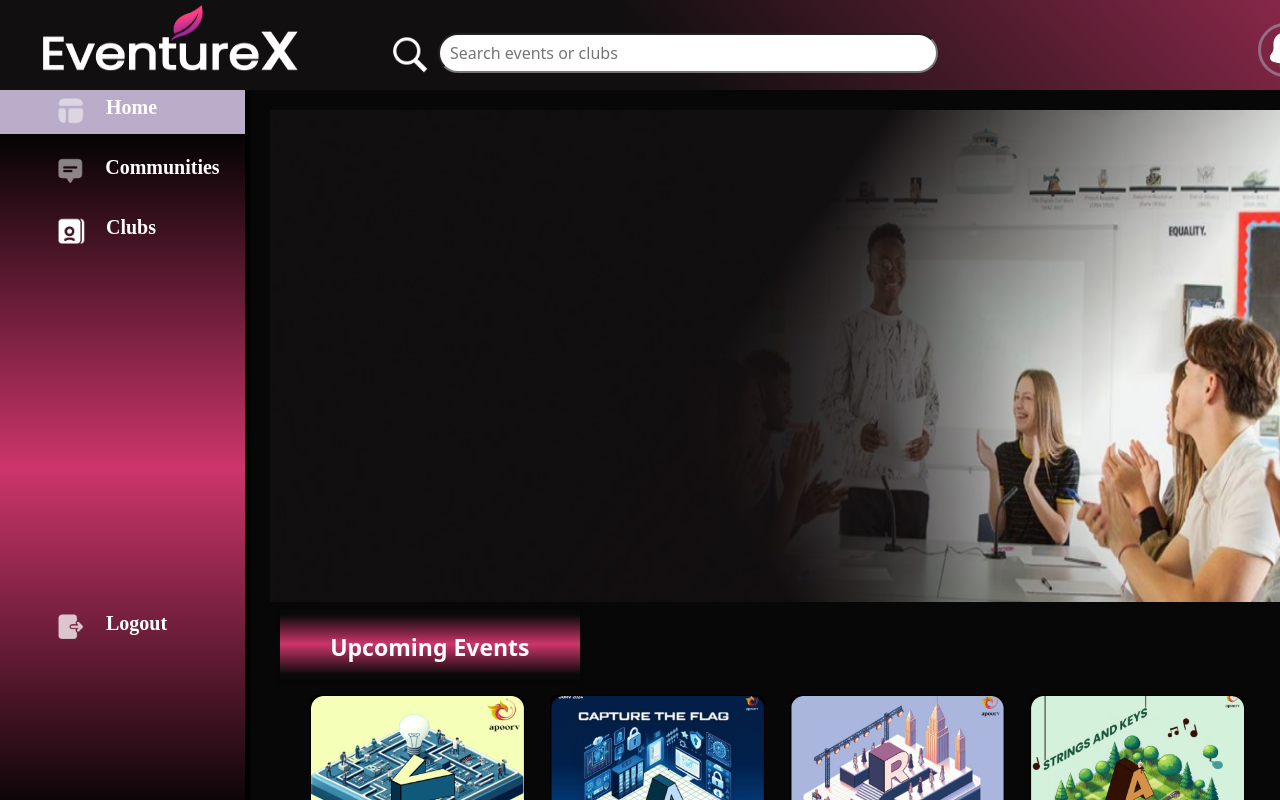
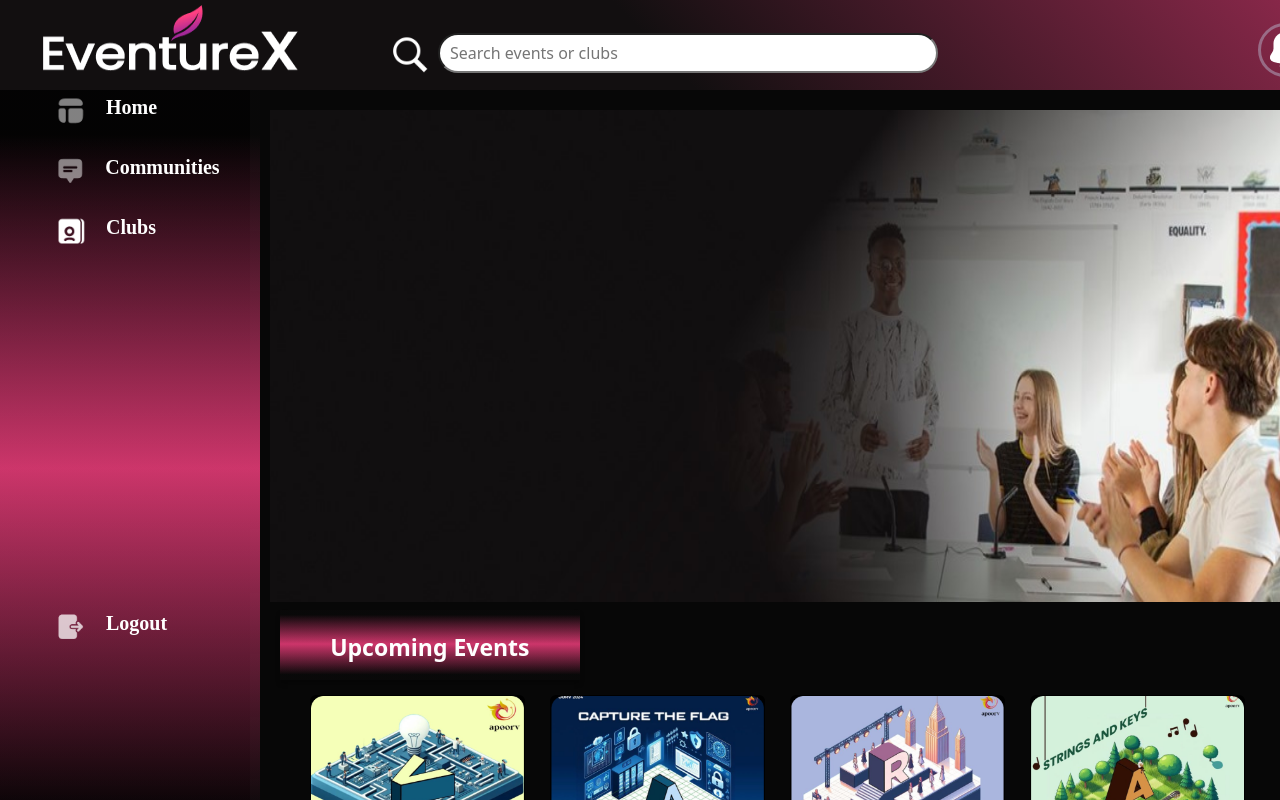
Before and after one commit to Namitsai19082005/EventureX-DBMS-Project, a React (Vite) app in the folder DBMS_Project/: page /Home in a window 1280 px wide. Shown: the top 800 px of the page. Built offline with nearby package versions, Linux system fonts and the light colour scheme.

Commit message:
Sidebar modified

```diff
--- a/DBMS_Project/src/Components/Register.jsx
+++ b/DBMS_Project/src/Components/Register.jsx
@@ -126,7 +126,7 @@ const handleEmailChange = (e) => {
           <p className={styles.register}>Register</p>
           <div className={styles.role}>
             <div className={styles.pass}>
-              <img src={student} alt="student" />
+              <img src={student} alt="student"/>
               <p>Student</p>
             </div>
             <div>
@@ -145,7 +145,7 @@ const handleEmailChange = (e) => {
               required
               value={college_email}
               onChange={handleEmailChange}
-            /><br />
+            /><br/>
             <p
               className={styles.otptext}
               style={{ color: '#FF4081', marginLeft: '150px', cursor: 'pointer' }}
--- a/DBMS_Project/src/Components/Sidebar.module.css
+++ b/DBMS_Project/src/Components/Sidebar.module.css
@@ -1,11 +1,19 @@
 .SidebarPage {
-    width: 245px;
+    width: 260px;
     height: 100vh;
     position: inherit;
     background: linear-gradient(90deg, rgba(18, 15, 16, 0.20) 0%, rgba(18, 15, 16, 0.20) 100%),
-    linear-gradient(0deg, rgba(251, 63, 129, 0.00) 7.71%, #FB3F81 51.46%, rgba(251, 63, 129, 0.00) 93.19%, #E2D4F7 93.19%);
+    linear-gradient(0deg, rgba(251, 63, 129, 0.00) 7.71%, #FB3F81 51.46%, rgba(251, 63, 129, 0.00) 93.19%);
+}
+.SidebarPage ul li {
+    transition: background-color 0.3s ease, margin-left 0.3s ease, width 0.3s ease;
 }
 
+.SidebarPage ul li:hover {
+    background-color: lightpink;
+    padding-left: 30px; /* Use padding instead of margin for smoother animation */
+    width: 95%; /* Instead of a specific width, set it to a fixed percentage or 100% */
+}
 .home {
     text-align: center;
     font-family: Poppins;
--- a/DBMS_Project/src/Components/StudentSearchSidebar.module.css
+++ b/DBMS_Project/src/Components/StudentSearchSidebar.module.css
@@ -1,9 +1,18 @@
 .SidebarPage {
-  width: 292px;
+  width: 270px;
   height: 100vh;
   position: inherit;
   background: linear-gradient(90deg, rgba(18, 15, 16, 0.20) 0%, rgba(18, 15, 16, 0.20) 100%),
-  linear-gradient(0deg, rgba(251, 63, 129, 0.00) 7.71%, #FB3F81 51.46%, rgba(251, 63, 129, 0.00) 93.19%, #E2D4F7 93.19%);
+  linear-gradient(0deg, rgba(251, 63, 129, 0.00) 7.71%, #FB3F81 51.46%, rgba(251, 63, 129, 0.00) 93.19%);
+}
+.SidebarPage ul li {
+  transition: background-color 0.3s ease, margin-left 0.3s ease, width 0.3s ease;
+}
+
+.SidebarPage ul li:hover {
+  background-color: lightpink;
+  padding-left: 30px; /* Use padding instead of margin for smoother animation */
+  width: 95%; /* Instead of a specific width, set it to a fixed percentage or 100% */
 }
 
 .home {
```
Also changed, not shown: DBMS_Project/src/assets/student.png.
